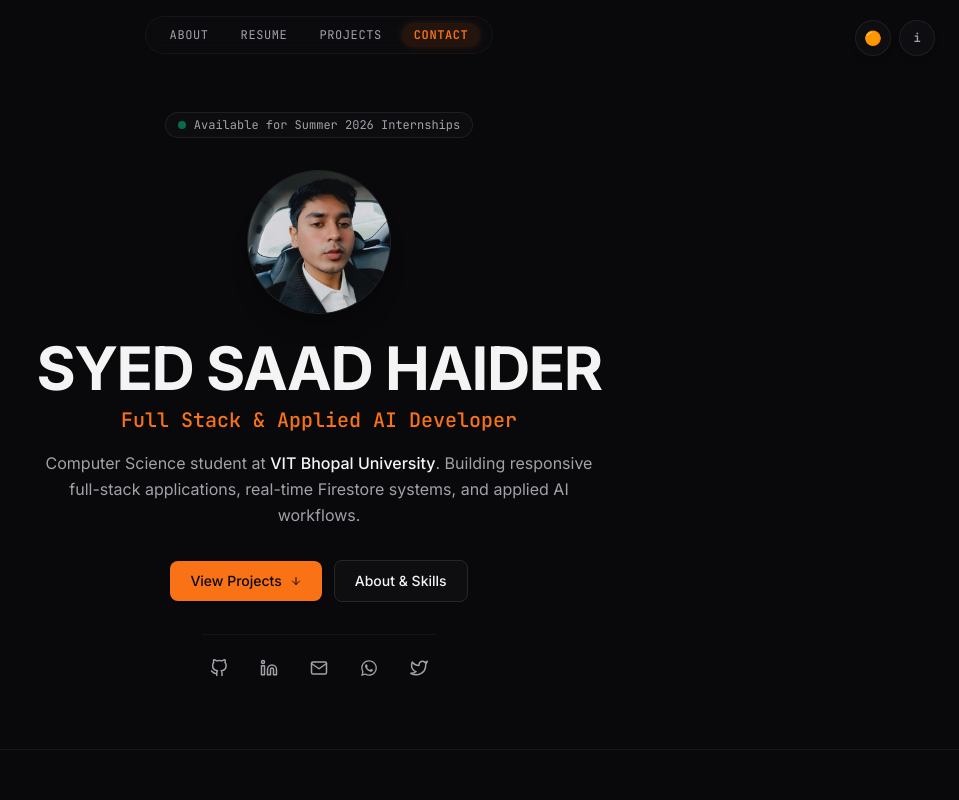
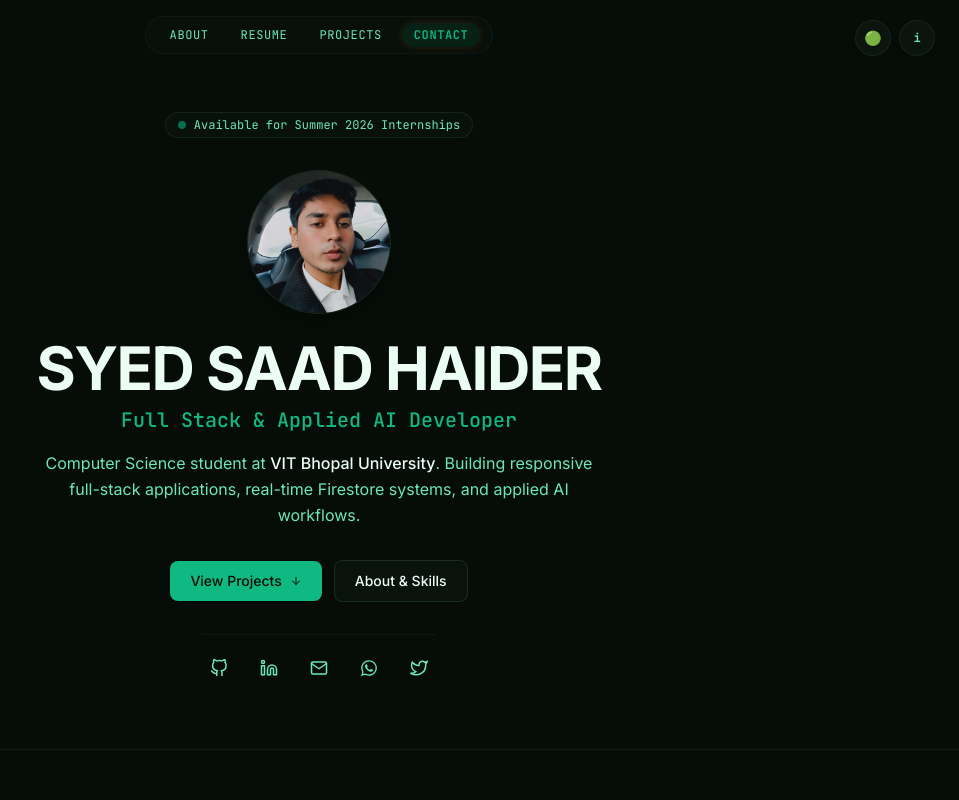
Before and after one commit to d7rev/d7rev.github.io, a Next.js app: page / in a window 1280 px wide. Shown: the top 800 px of the page, without its empty margins (321-1280 px from the left). Built offline with nearby package versions, Linux system fonts and the light colour scheme.

Commit message:
Set Terminal Emerald as default color theme

```diff
--- a/app/globals.css
+++ b/app/globals.css
@@ -37,8 +37,36 @@
    THEME ACCENTS
    ------------------------------------------------------------- */
 
-/* 1. Theme Orange (Signature Modern) */
+/* 1. Theme Emerald (Terminal Emerald - Default) */
 :root,
+html.theme-emerald {
+  color-scheme: dark;
+  --background: #060c08;
+  --foreground: #ecfdf5;
+  --card: #0d1711;
+  --card-foreground: #d1fae5;
+  --border: #192e20;
+  --input: #0f1c13;
+  --ring: #10b981;
+
+  --primary: #10b981;
+  --primary-foreground: #060c08;
+
+  --secondary: #0f1c13;
+  --secondary-foreground: #a7f3d0;
+
+  --muted: #0f1c13;
+  --muted-foreground: #6ee7b7;
+
+  --accent: #192e20;
+  --accent-foreground: #ffffff;
+
+  --theme-accent: #10b981;
+  --theme-accent-hover: #059669;
+  --theme-badge-bg: rgba(16, 185, 129, 0.1);
+}
+
+/* 2. Theme Orange (Signature Modern) */
 html.theme-orange {
   color-scheme: dark;
   --background: #09090b;
@@ -66,7 +94,7 @@ html.theme-orange {
   --theme-badge-bg: rgba(249, 115, 22, 0.1);
 }
 
-/* 2. Theme Dark / Cyber Cyan */
+/* 3. Theme Dark / Cyber Cyan */
 html.theme-dark {
   color-scheme: dark;
   --background: #090b10;
@@ -92,34 +120,6 @@ html.theme-dark {
   --theme-accent: #00f0ff;
   --theme-accent-hover: #38bdf8;
   --theme-badge-bg: rgba(0, 240, 255, 0.1);
-}
-
-/* 3. Theme Emerald */
-html.theme-emerald {
-  color-scheme: dark;
-  --background: #060c08;
-  --foreground: #ecfdf5;
-  --card: #0d1711;
-  --card-foreground: #d1fae5;
-  --border: #192e20;
-  --input: #0f1c13;
-  --ring: #10b981;
-
-  --primary: #10b981;
-  --primary-foreground: #060c08;
-
-  --secondary: #0f1c13;
-  --secondary-foreground: #a7f3d0;
-
-  --muted: #0f1c13;
-  --muted-foreground: #6ee7b7;
-
-  --accent: #192e20;
-  --accent-foreground: #ffffff;
-
-  --theme-accent: #10b981;
-  --theme-accent-hover: #059669;
-  --theme-badge-bg: rgba(16, 185, 129, 0.1);
 }
 
 /* 4. Theme Wood / Amber */
--- a/app/layout.tsx
+++ b/app/layout.tsx
@@ -47,7 +47,7 @@ export default function RootLayout({
   return (
     <html
       lang="en"
-      className={`${inter.variable} ${jetbrainsMono.variable} theme-orange`}
+      className={`${inter.variable} ${jetbrainsMono.variable} theme-emerald`}
       suppressHydrationWarning
     >
       <head>
@@ -56,11 +56,11 @@ export default function RootLayout({
             __html: `
               (function() {
                 try {
-                  const savedTheme = sessionStorage.getItem('theme') || 'orange';
+                  const savedTheme = sessionStorage.getItem('theme') || 'emerald';
                   document.documentElement.classList.remove('theme-orange', 'theme-dark', 'theme-emerald', 'theme-wood');
                   document.documentElement.classList.add('theme-' + savedTheme);
                 } catch (e) {
-                  document.documentElement.classList.add('theme-orange');
+                  document.documentElement.classList.add('theme-emerald');
                 }
               })();
             `,
--- a/components/portfolio/theme-toggle.tsx
+++ b/components/portfolio/theme-toggle.tsx
@@ -3,19 +3,19 @@
 import { useEffect, useState } from 'react'
 
 const themes = [
+  { id: 'emerald', name: 'Terminal Emerald', emoji: '🟢', iconBg: '#10b981' },
   { id: 'orange', name: 'Neon Orange', emoji: '🟠', iconBg: '#f97316' },
   { id: 'dark', name: 'Cyber Cyan', emoji: '🔷', iconBg: '#00f0ff' },
-  { id: 'emerald', name: 'Terminal Emerald', emoji: '🟢', iconBg: '#10b981' },
   { id: 'wood', name: 'Retro Amber', emoji: '🪵', iconBg: '#f59e0b' },
 ]
 
 export function ThemeToggle() {
-  const [currentTheme, setCurrentTheme] = useState('orange')
+  const [currentTheme, setCurrentTheme] = useState('emerald')
   const [infoOpen, setInfoOpen] = useState(false)
 
   useEffect(() => {
     try {
-      const saved = sessionStorage.getItem('theme') || 'orange'
+      const saved = sessionStorage.getItem('theme') || 'emerald'
       setCurrentTheme(saved)
       applyTheme(saved)
     } catch {
```
